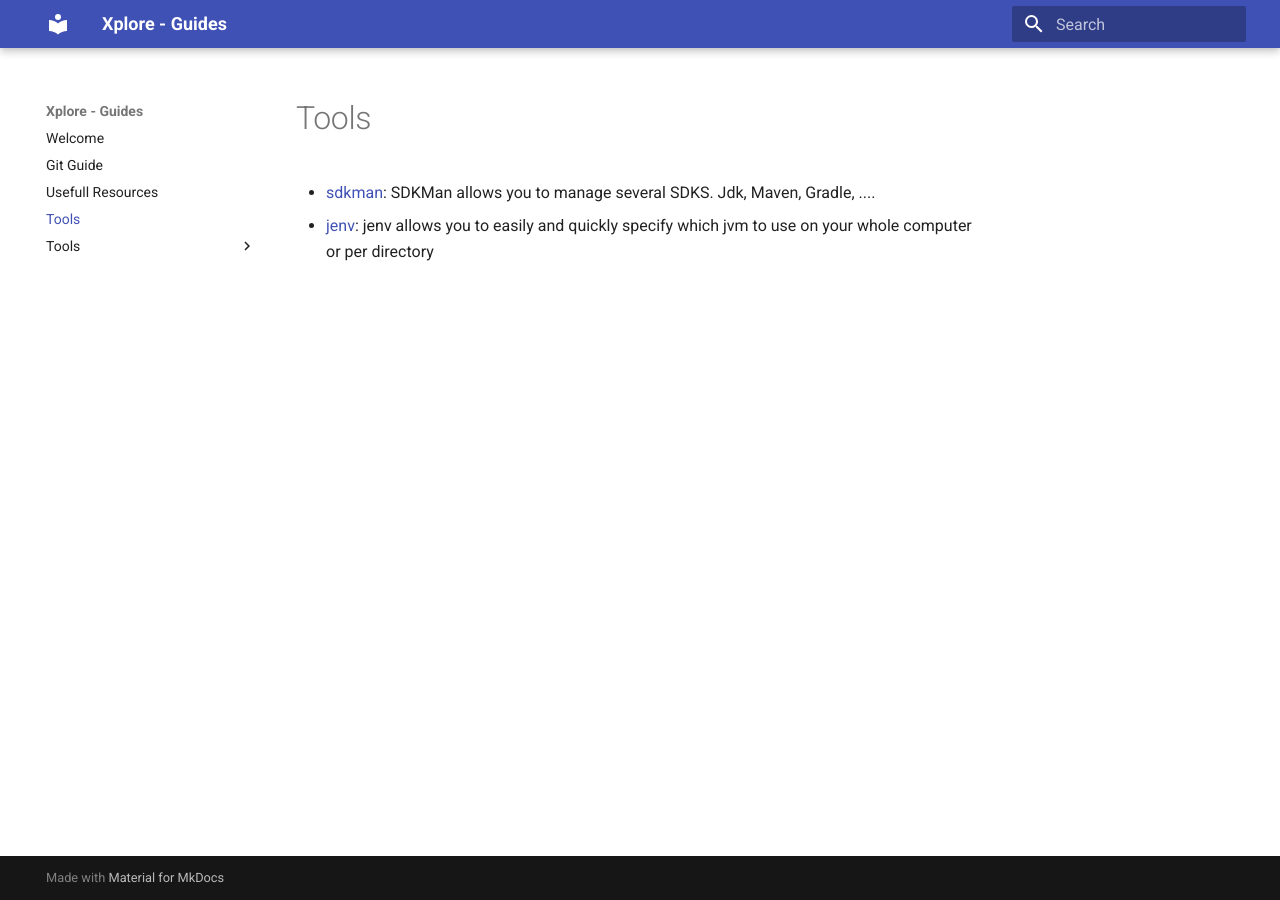
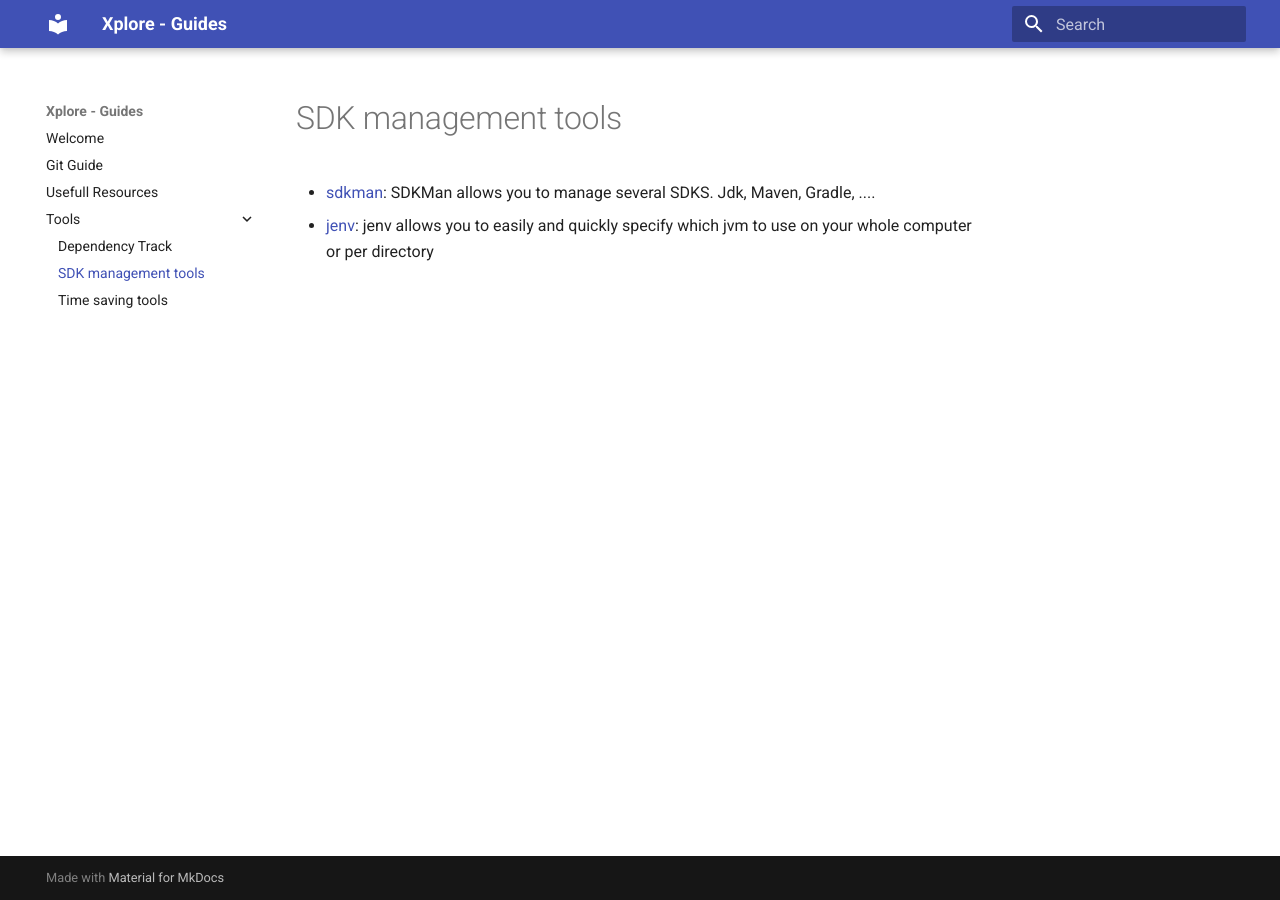
Before and after one commit to XploreBe/guides, an MkDocs documentation site: the page built from docs/tools/sdk-management.md, in a window 1280 px wide. Built offline with MkDocs 1.6.1 and Material for MkDocs 9.7.7, drawn with Linux system fonts in a browser that asks for light colours.

Commit message:
restructured tools section

```diff
--- a/docs/tools.md
+++ b/docs/tools/sdk-management.md
@@ -1,4 +1,4 @@
-# Tools
+# SDK management tools
 
 * [sdkman](https://sdkman.io/): SDKMan allows you to manage several SDKS. Jdk, Maven, Gradle, ....
 * [jenv](https://www.jenv.be/): jenv allows you to easily and quickly specify which jvm to use on your whole computer or per directory
```
Also changed, not shown: docs/resources.md (+0 -4 lines), docs/tools/time-saving-tools.md (added, +4 -0 lines).
